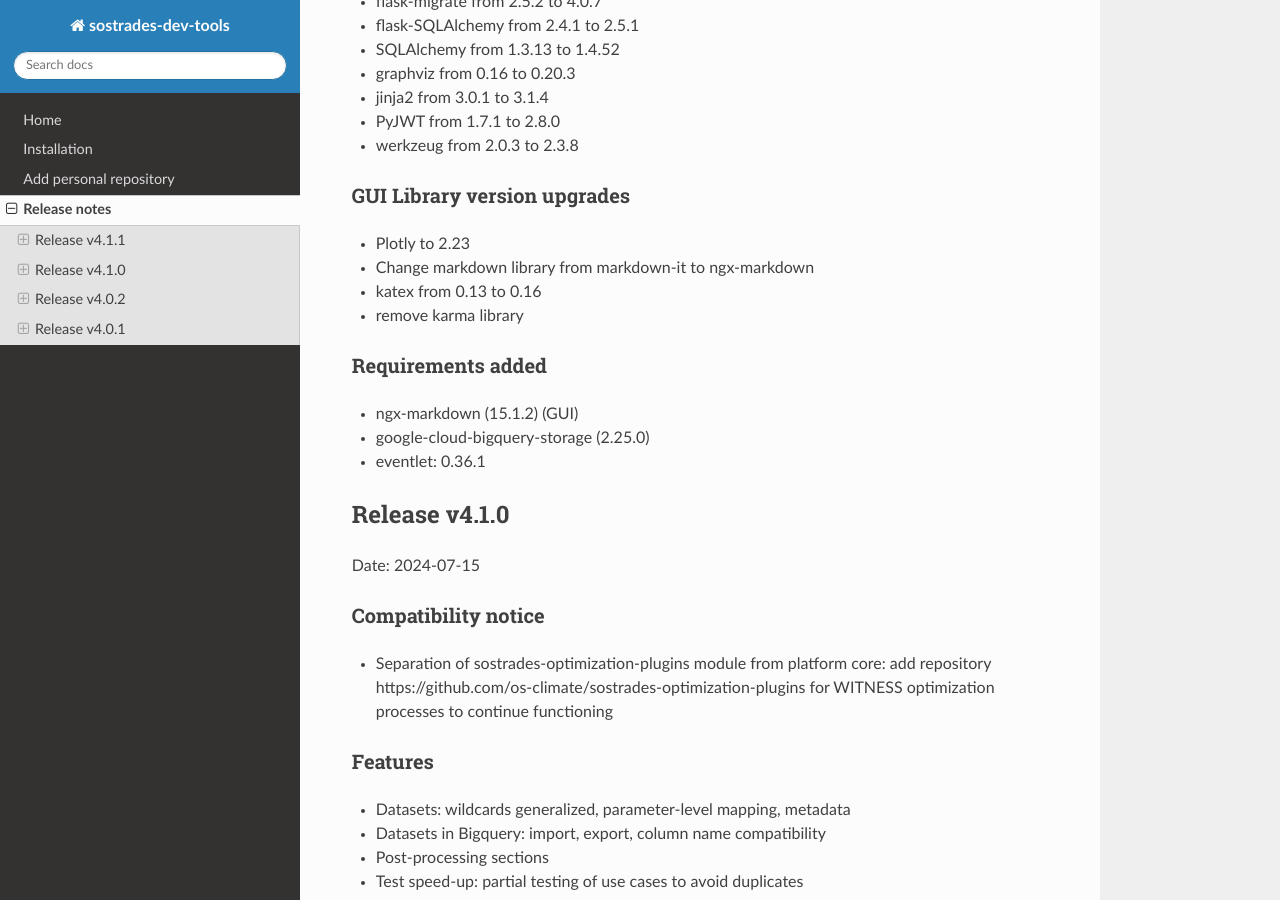
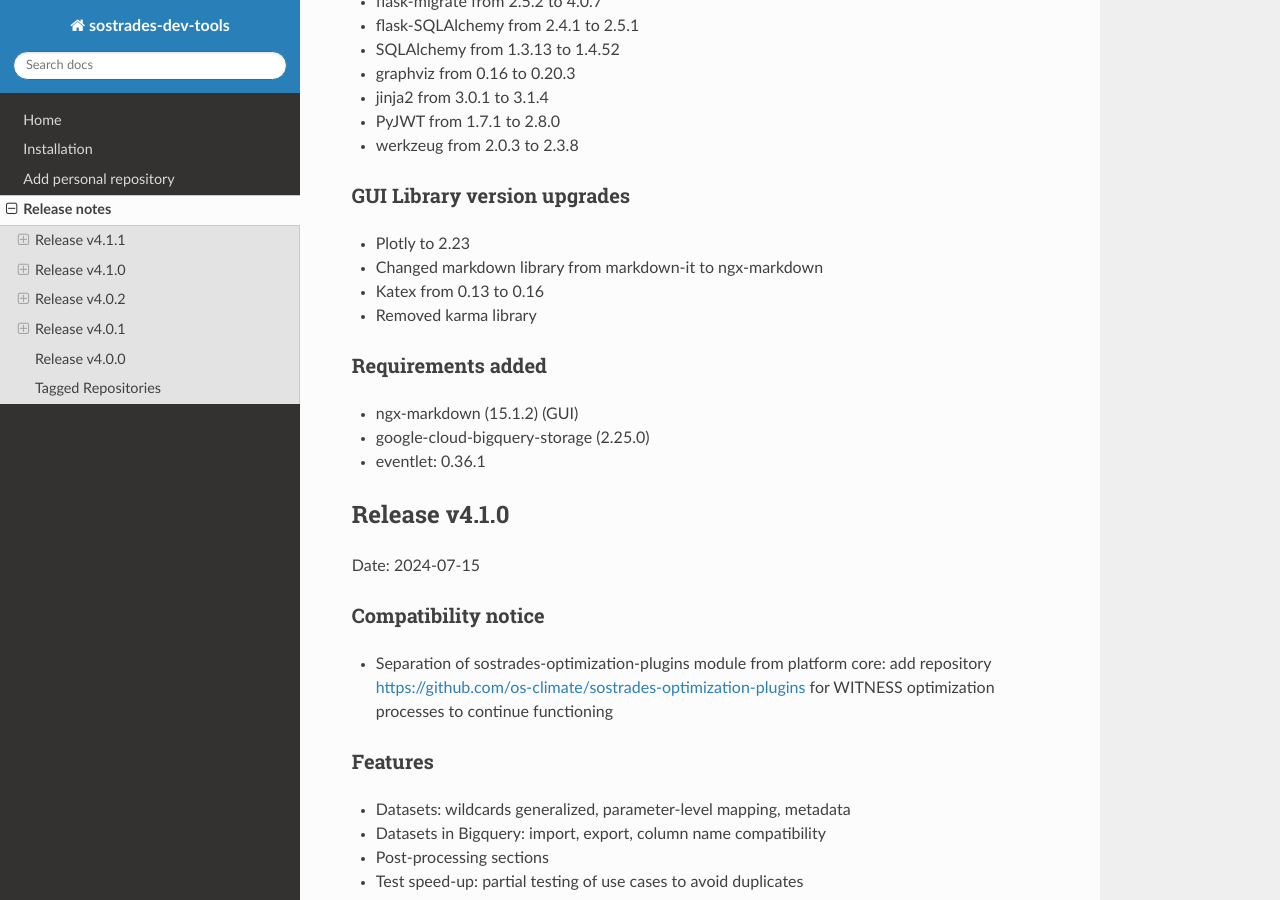
Before and after one commit to os-climate/sostrades-dev-tools, a Sphinx documentation site: the page built from docs/source/release-notes.md, in a window 1280 px wide and 900 px high, scrolled down 1050 px. Built offline with Sphinx 7.4.7 and the Read the Docs theme 2.0.0, drawn with Linux system fonts in a browser that asks for light colours; some of the changed text lies outside the part shown.

Commit message:
Improved Release notes wording

```diff
--- a/docs/source/release-notes.md
+++ b/docs/source/release-notes.md
@@ -4,7 +4,6 @@ The proper versioning and release of SoSTrades has started with the version 4.0.
 
 ## Release v4.1.1
 Date: 2024-08-27
-
 
 ### Features
 * Post-processings: add search bar in filters
@@ -42,9 +41,9 @@ Date: 2024-08-27
 
 ### GUI Library version upgrades
 * Plotly to 2.23
-* Change markdown library from markdown-it to ngx-markdown
-* katex from 0.13 to 0.16
-* remove karma library
+* Changed markdown library from markdown-it to ngx-markdown
+* Katex from 0.13 to 0.16
+* Removed karma library
 
 ### Requirements added
 * ngx-markdown (15.1.2) (GUI)
@@ -55,7 +54,7 @@ Date: 2024-08-27
 Date: 2024-07-15
 
 ### Compatibility notice
-* Separation of sostrades-optimization-plugins module from platform core: add repository https://github.com/os-climate/sostrades-optimization-plugins for WITNESS optimization processes to continue functioning
+* Separation of sostrades-optimization-plugins module from platform core: add repository [https://github.com/os-climate/sostrades-optimization-plugins](https://github.com/os-climate/sostrades-optimization-plugins) for WITNESS optimization processes to continue functioning
 
 ### Features
 * Datasets: wildcards generalized, parameter-level mapping, metadata
@@ -137,7 +136,10 @@ Date: 2024-06-05
 * gitpython from 3.1.31 to 3.1.43
 * jsonpickle from 3.0.2 to 3.0.4
 
-### Tagged Repositories
+## Release v4.0.0
+Initial release
+
+## Tagged Repositories
 
 * [https://github.com/os-climate/sostrades-core](https://github.com/os-climate/sostrades-core)
 * [https://github.com/os-climate/sostrades-webapi](https://github.com/os-climate/sostrades-webapi)
```
Also changed, not shown: other parts of docs/source/release-notes.md (+1 -1 lines).
